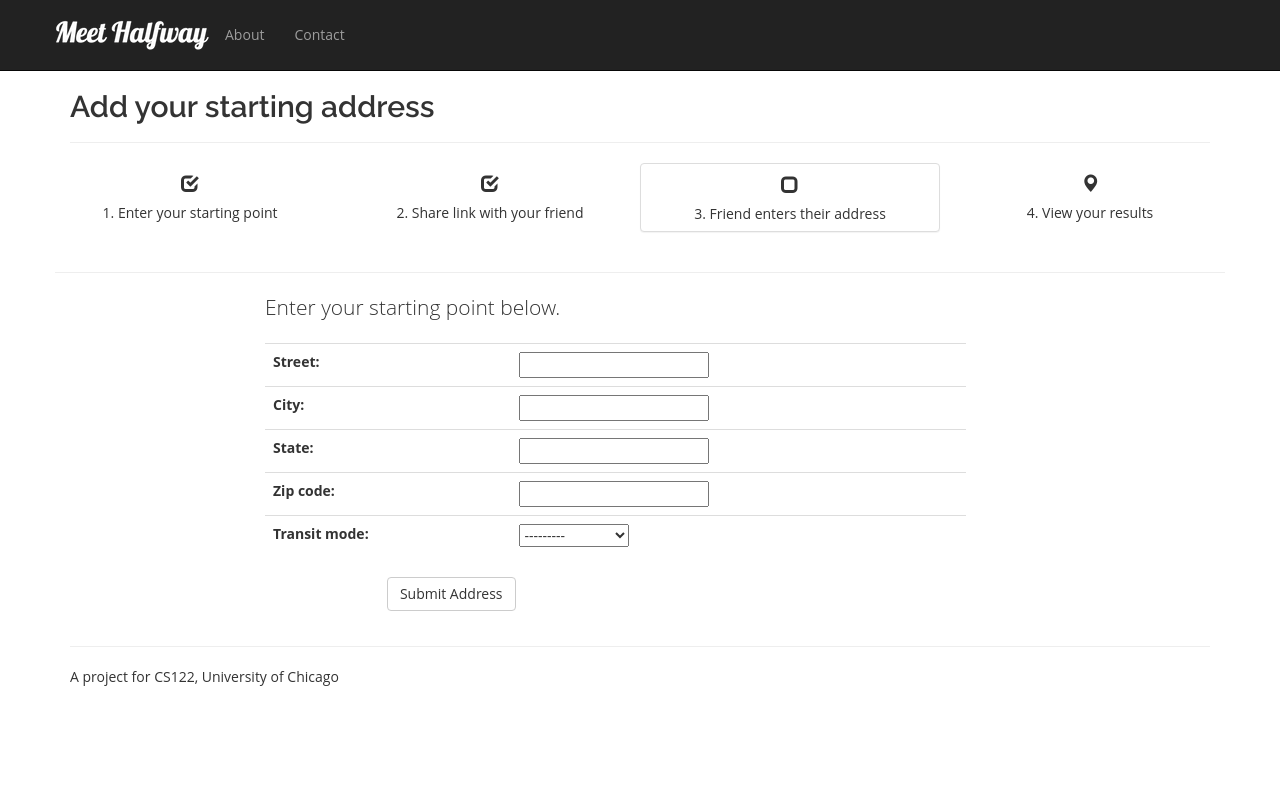
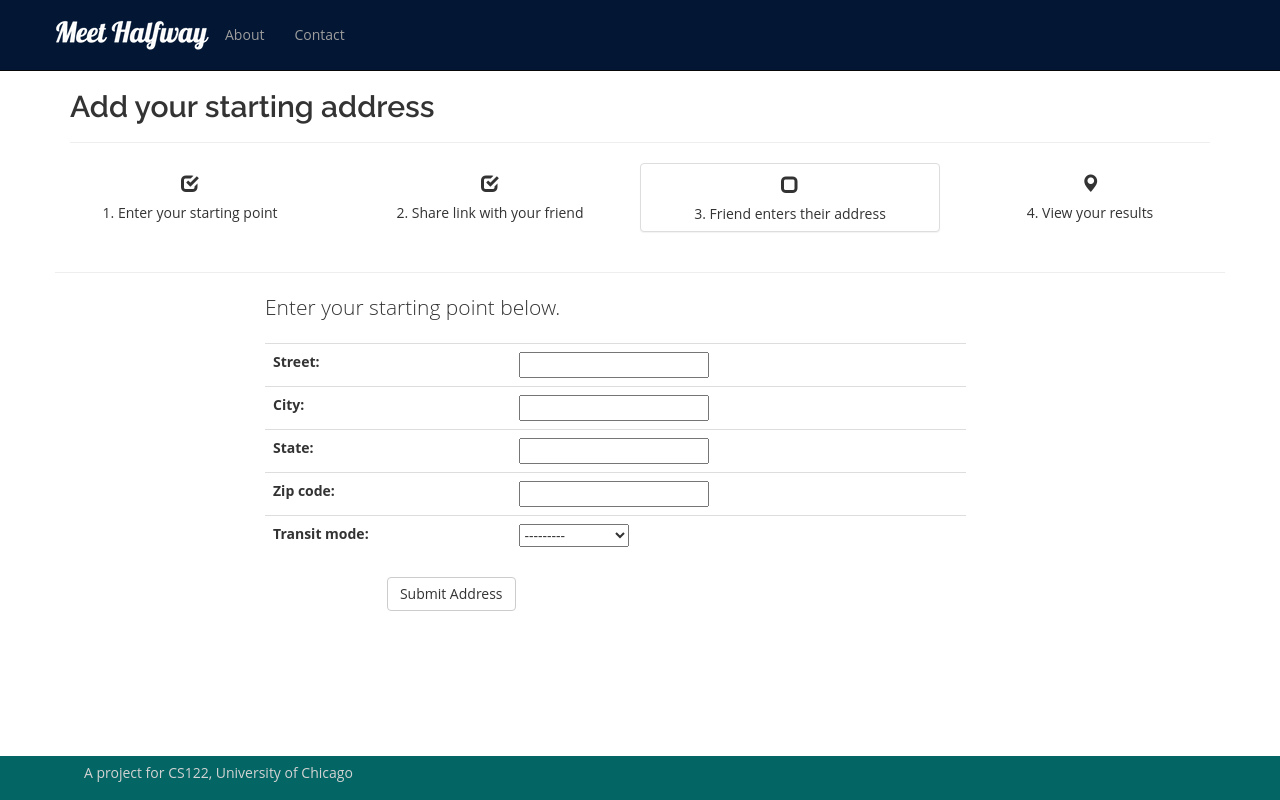
Before and after one commit to cszc/Meet-Halfway, a Django app: a page that uses meethalfway/templates/halfwayapp/base.html in a window 1280 px wide. Run offline with Django 3.2, Linux system fonts and the light colour scheme; some libraries are stand-ins or nearby versions.

Commit message:
changed navbar and footer colors

```diff
--- a/meethalfway/static/css/stylesheet.css
+++ b/meethalfway/static/css/stylesheet.css
@@ -50,7 +50,7 @@
       -ms-transform: translate(-15px, -15px);
           transform: translate(-15px, -15px); }
   .ball-zig-zag > div {
-    background-color: #6c94e8;
+    background-color: #036564;
     width: 15px;
     height: 15px;
     border-radius: 100%;
@@ -72,12 +72,30 @@
     margin-top: 10%;
     text-align: center;
     font-size: 2em;
-    color: #6c94e8;
+    color: #036564;
     font-weight: bold;
     padding: 2em;
     margin-bottom: 20%;
 }
+
 .page-header {
     font-family: 'Raleway', sans-serif;
     font-weight: bold;
 }
+
+footer {
+    background-color: #036564;
+    position: absolute;
+    bottom: 0;
+    width: 100%;
+    overflow: hidden;
+    color: #D3D3D3;
+    padding: .5em 6em .5em 6em;
+}
+
+.form-horizontal {
+    padding-bottom: 4em;
+}
+.navbar {
+    background-color: #031634;
+}
--- a/meethalfway/templates/halfwayapp/base.html
+++ b/meethalfway/templates/halfwayapp/base.html
@@ -74,8 +74,6 @@
 
 
     <!-- Footer -->
-    <div class='container'>
-    <hr>
     <footer>
         <div class="row">
             <div class="col-lg-12">
@@ -95,8 +93,6 @@
         $('[data-toggle="tooltip"]').tooltip()
       })
     </script>
-
-    </div>
 </body>
 
 </html>
--- a/meethalfway/templates/halfwayapp/home.html
+++ b/meethalfway/templates/halfwayapp/home.html
@@ -38,7 +38,6 @@
     <hr>
     <div class='row'>
         <div class="col-sm-7">
-
             <form method="post" class="form-horizontal">
             {% csrf_token %}
                 <table class='table'>
@@ -53,7 +52,6 @@
             </form>
         </div>
         <div class="col-sm-4 col-sm-offset-1">
-
             <br>
             <div class="panel panel-default">
                 <div class="panel-heading"><h4>Already have a meeting started?</h4></div>
@@ -72,7 +70,6 @@
                 <br>
                 <div class="alert alert-danger" role="alert"><strong>Whoops!</strong> That meeting ID does not exist.</div>
                 {% endif %}
-
                 </div>
             </div>
         </div>
```
Lines whose indentation alone changed are shown as unchanged.
